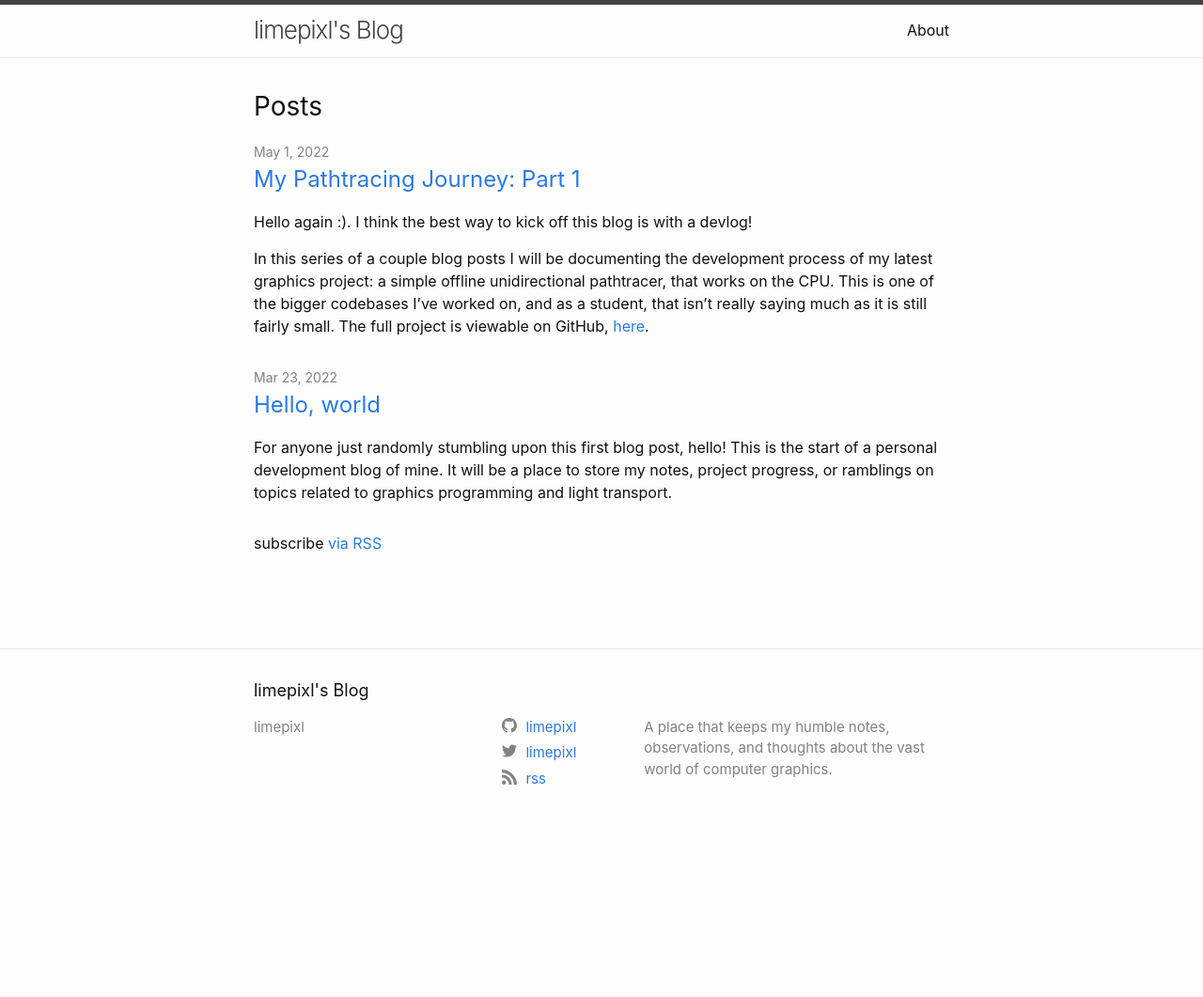
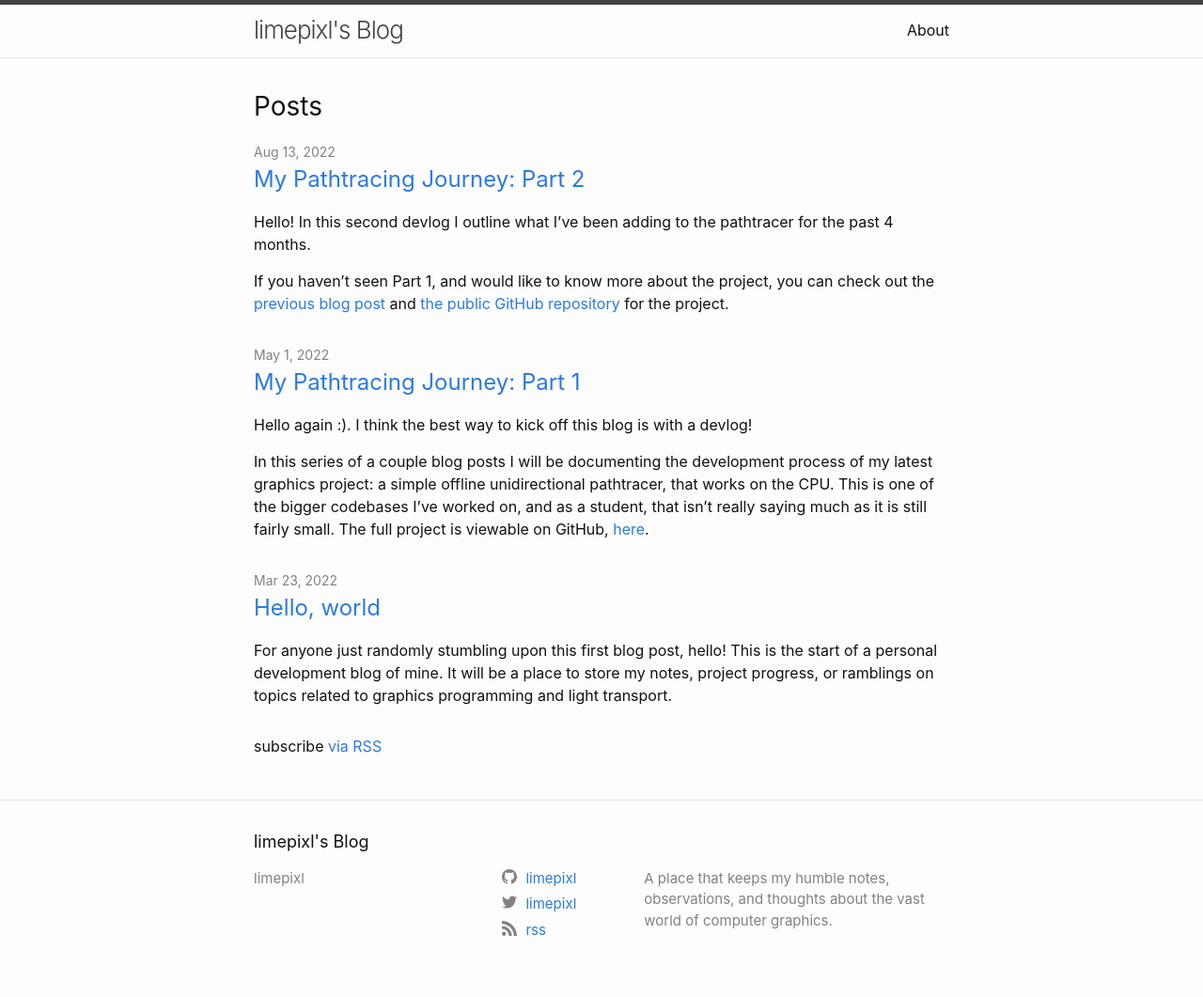
Before and after one commit to limepixl/limepixl.github.io, a Jekyll site: the page built from index.markdown, in a window 1280 px wide. Shown: the whole page at 94% size. Built offline with Jekyll 4.4.1, drawn with Linux system fonts in a browser that asks for light colours; before the commit the page ends 900 px from its top, so only the background shows below that; some of the changed lines change nothing that is shown.

Commit message:
Pathtracing Journey 2

```diff
--- /dev/null
+++ b/_posts/2022-08-13-pathtracer-2.md
@@ -0,0 +1,62 @@
+---
+layout: post
+title:  "My Pathtracing Journey: Part 2"
+categories: blog
+date: 2022-08-13
+excerpt_separator: <!--separator-->
+---
+
+Hello! In this second devlog I outline what I've been adding to the pathtracer for the past 4 months.
+
+If you haven't seen Part 1, and would like to know more about the project, you can check out the [previous blog post](https://limepixl.github.io/blog/2022/05/01/pathtracer-1.html) and [the public GitHub repository](https://github.com/limepixl/pathtracer) for the project.
+
+<!--separator-->
+
+# The great overhaul
+
+In the previous blog post I mentioned that this project is a CPU-based unidirectional pathtracer. Well, that has finally changed with the move over to the GPU! More specifically, I'm using an OpenGL [compute shader](https://www.khronos.org/opengl/wiki/Compute_Shader) that gets dispatched in 8x8 workgroups, with each invocation within each workgroup calculating the radiance for a single pixel.
+
+This has resulted in realtime-ish performance, even by just copying all the CPU code to GLSL shader code! What I waited for minutes to be rendered, now renders within a few seconds. The rendering is done as a rolling average of consecutive frames, so each frame has a sample count of 1, but they get averaged out with a weighted average.
+
+Of course, just copying the CPU code to GLSL and hoping for the best isn't the only thing I did. After extensive profiling with the very useful [NVIDIA Nsight Graphics](https://developer.nvidia.com/nsight-graphics) graphics profiler and debugger, I managed to considerably optimize the shader code! This has been a wonderful opportunity to dive into the inner workings of the GPU and learn the different shader stages, as well as more lower-level concepts like Speed Of Light (SOL) usage, how L1 (TEX) and L2 caches work, and more.
+
+The performance is still not up to the level I want it at, but it is mainly hindered by the incoherent nature of pathtracing, where a ray can bounce wherever and make incoherent memory accesses to the GPU's global memory where the scene geometry, materials and BVH data are stored. I plan on using an existing library for BVH generation, traversal and updating that is optimized for the GPU (like for example Radeon Rays) in the near future.
+
+Here is render of a moderate-detail robot on the GPU. The performance is not perfect, but it is better than 5-10 minutes per render for simple scenes!
+
+![An example render of the Cornell Box on the GPU](/assets/pathtracing_journey_2/1.png)
+
+# Taking a step back
+
+As I said above, I plan to defer the BVH construction and traversal to a GPU-optimized library. This is because I realize that this is a part of the project that I can't realistically reinvent myself and have comparable performance, while also learning about light transport concepts in parallel. Because of this decision, I wanted to improve my materials before continuing with more advanced models and scenes. By materials, I mean more advanced BRDFs, BSDFs and similar.
+
+Up until now I have used the Lambertian and Phong BRDFs, and a dirac delta function for the perfect mirror specular material. These materials are better than nothing, and a great starting point, but in order to model more realistic materials, I set out to learn about microfacet theory.
+
+Microfacet theory is a more advanced model of looking at an object's surface, where the surface is neither completely rough nor completely smooth, but is modelled by microgeometry in the form of bumps and peaks on the surface. This model is still an approximation, as it assumes 1) nanogeometry is completely smooth or completely rough, 2) light is modelled via geometric optics as a ray instead of as a wave, and 3) the microgeometry is a heighfield (no caves or overhangs).
+
+Without going into too much detail in the math, a microfacet-based BRDF is defined by its distribution of microfacet normals (what distribution of microfacets have normals facing a certain direction), the geometry of the microfacets (do microfacets shadow other microfacets, do they occlude other microfacets from the viewer), and a term that increases reflectance at glancing angles (Fresnel).
+
+![A diagram showing how microfacet-based surfaces look like](/assets/pathtracing_journey_2/2.png)
+
+I haven't delved too deep into microfacet theory apart from learning about the general material types (metals, dielectrics and semi-conductors), how they reflect, refract, absorb and scatter light, and some intuition behind the different terms in the general microfacet-based BRDF. I'm still learning and implementing different materials. But, I do have one material to show, and that is the Oren-Nayar BRDF.
+
+The Oren-Nayar BRDF is a microfacet-based BRDF that models V-cavities as the microfacets on the object's surface and a completely Lambertian micro-BRDF (the BRDF for each microfacet). This means that the Oren-Nayar BRDF models local subsurface scattering (where the absorption and scattering within the surface is within distances smaller than the simulation length - AKA the pixel size), which results in light getting scattered diffusely. It is commonly thought of as a more general version of the Lambertian BRDF, as it models surface roughness. Lambertian is a model of a diffuse surface with 0 roughness, while Oren-Nayar can model higher roughness values.
+
+Below is a comparison between different roughness values for Oren-Nayar, in a given test scene where a sphere is lit by an extremely small point light, rendered by my pathtracer.
+
+![Comparison between Oren-Nayar roughness values](/assets/pathtracing_journey_2/3.png)
+
+And here is a video showcasing an environment map as a replacement for a static background radiance value, as well as an array of spheres with increasing roughness values, using the Oren-Nayar BRDF. Excuse the YouTube compression, use the highest quality when viewing :)
+
+<iframe width="560" height="315" src="https://www.youtube-nocookie.com/embed/mLdFbesaqb4" title="YouTube video player" frameborder="0" allow="accelerometer; autoplay; clipboard-write; encrypted-media; gyroscope; picture-in-picture" allowfullscreen></iframe>
+
+NOTE: there is some energy loss with increased rougness, which is expected as the approximation that the original Oren-Nayar published doesn't account for interreflection between the microfacets, which results in terminating rays that might get scattered after the first bounce towards the enviroment. Multiple scattering is needed, or at least simulating the first couple of secondary bounces.
+
+# What's next?
+
+As I mentioned, the current priority is to implement more microfacet-based materials such as a metallic material, plastic material and similar. As always I try to not speed through these things as understanding the math behind the implementation helps a lot during reading subsequent papers and debugging the implementation, so the velocity of development is not the biggest!
+
+After that, again, I want to implement a BVH library that's been optimized for the GPU. This will allow me to use higher-fidelity models and improve my model loading to automatically detect material types and use the appropriate BRDFs.
+
+Stay tuned for blog posts on my Twitter or by subscribing to the RSS feed of this blog!
+Thanks for reading :)
```
Also changed, not shown: Gemfile (line endings or trailing spaces), Gemfile.lock, _posts/2022-04-30-pathtracer-1.md (line endings or trailing spaces), assets/pathtracing_journey_2/1.png (added), assets/pathtracing_journey_2/2.png (added), assets/pathtracing_journey_2/3.png (added).
